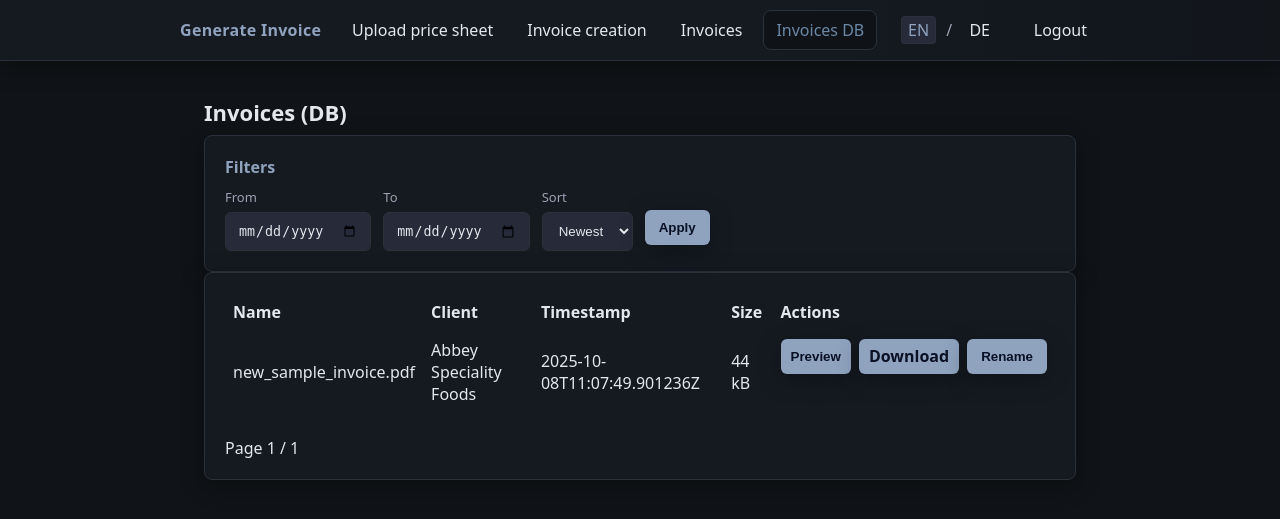
After one commit to ai-shubham-mishra/Automated_Invoicing, a Flask app: page /invoices-db in a window 1280 px wide. The commit adds this page. Shown: the top 519 px of the page. Run offline with Flask 3, Linux system fonts and the light colour scheme; a user stored in the database is signed in; data comes from the database, SQL or seed files in the repository; both versions use the stored data as it was after the commit; parts of the project's set-up code (start-up, migrations or seed data) failed here and were passed over.

Commit message:
Testing a DB + Directory approach for faster invoices loads

```diff
--- a/app.py
+++ b/app.py
@@ -42,6 +42,16 @@ if not PRICING_DB_PATH:
 
 # Ensure the target directory for the SQLite file exists
 os.makedirs(os.path.dirname(PRICING_DB_PATH), exist_ok=True)
+
+# Dedicated Invoices metadata database (store metadata only; PDFs stay on disk)
+INVOICES_DB_PATH = os.getenv("INVOICES_DB_PATH")
+if not INVOICES_DB_PATH:
+    configured_inv_db_dir = os.getenv("INVOICES_DB_DIR") or os.getenv("INVOICE_DB_DIR")
+    if configured_inv_db_dir:
+        INVOICES_DB_PATH = os.path.join(configured_inv_db_dir, "invoices.db")
+    else:
+        INVOICES_DB_PATH = os.path.join(BASE_DIR, "invoices.db")
+os.makedirs(os.path.dirname(INVOICES_DB_PATH), exist_ok=True)
 
 # Set your n8n webhook URL here directly
 WEBHOOK_URL = os.getenv("INVOICE_WEBHOOK_URL")  # e.g., "http://localhost:5678/webhook/your-path"
@@ -111,6 +121,54 @@ def insert_pricing_rows(conn: sqlite3.Connection, headers: list[str], rows: list
 def init_db() -> None:
     # Nothing to initialize for pricing DB beyond file existence; table is recreated on import
     os.makedirs(UPLOAD_DIR, exist_ok=True)
+    # Initialize invoices DB (metadata table)
+    try:
+        conn = sqlite3.connect(INVOICES_DB_PATH)
+        cur = conn.cursor()
+        cur.execute(
+            """
+            CREATE TABLE IF NOT EXISTS "invoices" (
+              id TEXT PRIMARY KEY,
+              name TEXT NOT NULL,
+              client TEXT,
+              file TEXT NOT NULL,
+              size INTEGER NOT NULL,
+              created_at TEXT NOT NULL
+            )
+            """
+        )
+        cur.execute("CREATE INDEX IF NOT EXISTS idx_invoices_created_at ON invoices(created_at)")
+        cur.execute("CREATE INDEX IF NOT EXISTS idx_invoices_client_created ON invoices(client, created_at)")
+        conn.commit()
+    except Exception:
+        pass
+    finally:
+        try:
+            conn.close()
+        except Exception:
+            pass
+
+def get_invoices_db() -> sqlite3.Connection:
+    conn = sqlite3.connect(INVOICES_DB_PATH)
+    conn.row_factory = sqlite3.Row
+    return conn
+
+def add_invoice_db_record(inv_id: str, name: str, client: str, rel_pdf_path: str, size_bytes: int, created_at_iso: str) -> None:
+    try:
+        conn = get_invoices_db()
+        cur = conn.cursor()
+        cur.execute(
+            "INSERT OR REPLACE INTO invoices (id, name, client, file, size, created_at) VALUES (?, ?, ?, ?, ?, ?)",
+            (inv_id, name, client, rel_pdf_path, size_bytes, created_at_iso),
+        )
+        conn.commit()
+    except Exception:
+        pass
+    finally:
+        try:
+            conn.close()
+        except Exception:
+            pass
 
 
 # ----------------------------
@@ -690,6 +748,11 @@ def api_generate_invoice():
         size_bytes = os.path.getsize(archive_path)
 
         record = _add_invoice_record(safe_final, client_name, archive_rel, size_bytes)
+        # Also persist metadata to invoices DB (for the new DB-driven view)
+        try:
+            add_invoice_db_record(record["id"], record["name"], record["client"], record["file"], record["size"], record["created_at"])
+        except Exception:
+            pass
 
         # Create one-time download temp copy
         tmp_path = os.path.join(DOWNLOAD_TMP_DIR, f"{record['id']}.pdf")
@@ -863,6 +926,146 @@ def api_customers():
         return jsonify([]), 500
 
 
+# ----------------------------
+# Invoices (DB-backed) pages and APIs
+# ----------------------------
+@app.get("/invoices-db")
+@login_required
+def invoices_db_dashboard():
+    sort = (request.args.get("sort") or "newest").lower()
+    date_from = (request.args.get("from") or "").strip()
+    date_to = (request.args.get("to") or "").strip()
+    page = max(int(request.args.get("page", 1)), 1)
+    page_size = 7
+
+    conn = get_invoices_db()
+    try:
+        where = []
+        params: list[Any] = []
+        if date_from:
+            where.append("substr(created_at,1,10) >= ?")
+            params.append(date_from[:10])
+        if date_to:
+            where.append("substr(created_at,1,10) <= ?")
+            params.append(date_to[:10])
+        where_sql = ("WHERE " + " AND ".join(where)) if where else ""
+
+        cur = conn.cursor()
+        cur.execute(f"SELECT COUNT(*) FROM invoices {where_sql}", params)
+        row = cur.fetchone()
+        total = int(row[0]) if row is not None else 0
+
+        order = "DESC" if sort != "oldest" else "ASC"
+        offset = (page - 1) * page_size
+        cur.execute(
+            f"SELECT id, name, client, created_at, size, file FROM invoices {where_sql} ORDER BY created_at {order} LIMIT ? OFFSET ?",
+            params + [page_size, offset],
+        )
+        rows = cur.fetchall()
+        items = [
+            {
+                "id": r["id"],
+                "name": r["name"],
+                "client": r["client"],
+                "created_at": r["created_at"],
+                "size": r["size"],
+                "file": r["file"],
+            }
+            for r in rows
+        ]
+    finally:
+        conn.close()
+
+    total_pages = (total // page_size) + (1 if total % page_size else 0)
+    def _build_url(target_page: int) -> str:
+        return url_for(
+            "invoices_db_dashboard",
+            page=target_page,
+            sort=sort,
+            **({"from": date_from} if date_from else {}),
+            **({"to": date_to} if date_to else {}),
+        )
+    prev_url = _build_url(page - 1) if page > 1 else None
+    next_url = _build_url(page + 1) if page < total_pages else None
+
+    return render_template(
+        "invoices_db.html",
+        items=items,
+        page=page,
+        page_size=page_size,
+        total=total,
+        sort=sort,
+        date_from=date_from,
+        date_to=date_to,
+        prev_url=prev_url,
+        next_url=next_url,
+        total_pages=total_pages,
+    )
+
+
+@app.get("/api/invoices-db")
+@login_required
+def api_invoices_db_list():
+    sort = (request.args.get("sort") or "newest").lower()
+    date_from = (request.args.get("from") or "").strip()
+    date_to = (request.args.get("to") or "").strip()
+    page = max(int(request.args.get("page", 1)), 1)
+    page_size = max(int(request.args.get("page_size", 7)), 1)
+
+    conn = get_invoices_db()
+    try:
+        where = []
+        params: list[Any] = []
+        if date_from:
+            where.append("substr(created_at,1,10) >= ?")
+            params.append(date_from[:10])
+        if date_to:
+            where.append("substr(created_at,1,10) <= ?")
+            params.append(date_to[:10])
+        where_sql = ("WHERE " + " AND ".join(where)) if where else ""
+
+        cur = conn.cursor()
+        cur.execute(f"SELECT COUNT(*) FROM invoices {where_sql}", params)
+        row = cur.fetchone()
+        total = int(row[0]) if row is not None else 0
+
+        order = "DESC" if sort != "oldest" else "ASC"
+        offset = (page - 1) * page_size
+        cur.execute(
+            f"SELECT id, name, client, created_at, size FROM invoices {where_sql} ORDER BY created_at {order} LIMIT ? OFFSET ?",
+            params + [page_size, offset],
+        )
+        items = [dict(r) for r in cur.fetchall()]
+    finally:
+        conn.close()
+
+    for it in items:
+        it["preview_url"] = url_for("preview_invoice", invoice_id=it["id"])
+        it["download_url"] = url_for("download_invoice_once", invoice_id=it["id"])
+    return jsonify({"total": total, "page": page, "items": items})
+
+
+@app.post("/api/invoices-db/rename")
+@login_required
+def api_invoices_db_rename():
+    data = request.get_json(silent=True) or {}
+    rec_id = (data.get("id") or "").strip()
+    new_name = (data.get("name") or "").strip()
+    if not rec_id or not new_name:
+        return jsonify({"error": "id and name required"}), 400
+    safe = secure_filename(new_name if new_name.lower().endswith('.pdf') else new_name + '.pdf')
+    conn = get_invoices_db()
+    try:
+        cur = conn.cursor()
+        cur.execute("UPDATE invoices SET name = ? WHERE id = ?", (safe, rec_id))
+        if cur.rowcount == 0:
+            return jsonify({"error": "not found"}), 404
+        conn.commit()
+        return jsonify({"ok": True})
+    finally:
+        conn.close()
+
+
 @app.get("/api/prices")
 def api_prices():
     kunde = (request.args.get("kunde") or "").strip()
--- a/templates/base.html
+++ b/templates/base.html
@@ -15,6 +15,7 @@
           <a href="{{ url_for('feeddata_get') }}" class="tab {{ 'active' if request.path == url_for('feeddata_get') else '' }}">{{ t('feed_title') }}</a>
           <a href="{{ url_for('invoicecreation_get') }}" class="tab {{ 'active' if request.path == url_for('invoicecreation_get') else '' }}">{{ t('invoice_title') }}</a>
           <a href="{{ url_for('invoices_dashboard') }}" class="tab {{ 'active' if request.path == url_for('invoices_dashboard') else '' }}">{{ t('invoices') }}</a>
+          <a href="{{ url_for('invoices_db_dashboard') }}" class="tab {{ 'active' if request.path == url_for('invoices_db_dashboard') else '' }}">{{ t('invoices') }} DB</a>
         </nav>
         <div class="lang-switch">
           <a href="{{ url_for('set_lang', lang='en') }}" class="{{ 'active' if lang == 'en' else '' }}">EN</a>
--- /dev/null
+++ b/templates/invoices_db.html
@@ -0,0 +1,137 @@
+{% extends 'base.html' %}
+{% import '_components.html' as ui %}
+{% block content %}
+  <h1>{{ t('invoices') }} (DB)</h1>
+  {% call ui.card(t('filters')) %}
+    <form method="get" action="{{ url_for('invoices_db_dashboard') }}" class="filters">
+      <div class="filters-row">
+        <div class="filter-item">
+          <label for="from">{{ t('from') }}</label>
+          <input type="date" id="from" name="from" value="{{ date_from[:10] if date_from else '' }}">
+        </div>
+        <div class="filter-item">
+          <label for="to">{{ t('to') }}</label>
+          <input type="date" id="to" name="to" value="{{ date_to[:10] if date_to else '' }}">
+        </div>
+        <div class="filter-item">
+          <label for="sort">Sort</label>
+          <select id="sort" name="sort">
+            <option value="newest" {{ 'selected' if sort == 'newest' else '' }}>{{ t('sort_newest') }}</option>
+            <option value="oldest" {{ 'selected' if sort == 'oldest' else '' }}>{{ t('sort_oldest') }}</option>
+          </select>
+        </div>
+        <div class="filter-actions">
+          <button class="btn btn-primary" type="submit">Apply</button>
+        </div>
+      </div>
+    </form>
+  {% endcall %}
+
+  {% if items|length == 0 %}
+    <p>{{ t('no_invoices') }}</p>
+  {% else %}
+    <div class="card">
+      <div class="card-body">
+        <table class="table" style="width:100%; border-collapse:collapse;">
+          <thead>
+            <tr>
+              <th style="text-align:left; padding:8px;">Name</th>
+              <th style="text-align:left; padding:8px;">Client</th>
+              <th style="text-align:left; padding:8px;">Timestamp</th>
+              <th style="text-align:left; padding:8px;">Size</th>
+              <th style="text-align:left; padding:8px;">Actions</th>
+            </tr>
+          </thead>
+          <tbody>
+            {% for it in items %}
+            <tr>
+              <td style="padding:8px;">{{ it.name }}</td>
+              <td style="padding:8px;">{{ it.client }}</td>
+              <td style="padding:8px;">{{ it.created_at }}</td>
+              <td style="padding:8px;">{{ (it.size // 1024) }} kB</td>
+              <td style="padding:8px; display:flex; gap:8px;">
+                <button class="btn btn-sm" type="button" onclick="openPreview('{{ url_for('preview_invoice', invoice_id=it.id) }}', '{{ it.name }}')">{{ t('preview') }}</button>
+                <a class="btn btn-primary btn-sm" href="{{ url_for('download_invoice_once', invoice_id=it.id) }}">{{ t('download') }}</a>
+                <button class="btn" type="button" onclick="openRename('{{ it.id }}', '{{ it.name }}')">{{ t('rename') }}</button>
+              </td>
+            </tr>
+            {% endfor %}
+          </tbody>
+        </table>
+        <div style="display:flex; justify-content:space-between; margin-top:12px;">
+          <div>
+            Page {{ page }} / {{ total_pages }}
+          </div>
+          <div style="display:flex; gap:8px;">
+            {% if prev_url %}
+              <a class="btn" href="{{ prev_url }}">Prev</a>
+            {% endif %}
+            {% if next_url %}
+              <a class="btn" href="{{ next_url }}">Next</a>
+            {% endif %}
+          </div>
+        </div>
+      </div>
+    </div>
+  {% endif %}
+
+  <div id="modal_backdrop" class="modal-backdrop" style="display:none;"></div>
+  <div id="modal" class="modal" style="display:none;">
+    <div class="modal-card">
+      <div class="modal-header">
+        <div id="modal_title"></div>
+        <button class="btn" type="button" onclick="closeModal()">✕</button>
+      </div>
+      <div class="modal-body" id="modal_body"></div>
+      <div class="modal-footer" id="modal_footer"></div>
+    </div>
+  </div>
+
+  <script>
+    const backdrop = document.getElementById('modal_backdrop');
+    const modal = document.getElementById('modal');
+    const modalTitle = document.getElementById('modal_title');
+    const modalBody = document.getElementById('modal_body');
+    const modalFooter = document.getElementById('modal_footer');
+
+    function openModal(title){
+      modalTitle.textContent = title || '';
+      backdrop.style.display = 'block';
+      modal.style.display = 'flex';
+    }
+    function closeModal(){
+      modal.style.display = 'none';
+      backdrop.style.display = 'none';
+      modalTitle.textContent = '';
+      modalBody.innerHTML = '';
+      modalFooter.innerHTML = '';
+    }
+
+    function openPreview(url, name){
+      openModal('Preview');
+      modalBody.innerHTML = '<iframe src="' + url + '" style="width:100%; height:70vh; border:none; background:#0e1116;"></iframe>';
+      modalFooter.innerHTML = '';
+    }
+
+    function openRename(id, currentName){
+      openModal('Rename');
+      modalBody.innerHTML = '<input type="text" id="rename_input" value="' + (currentName || 'invoice.pdf') + '" style="width:100%;">';
+      const saveBtn = document.createElement('button');
+      saveBtn.className = 'btn btn-primary';
+      saveBtn.textContent = 'Save';
+      saveBtn.onclick = async () => {
+        const name = document.getElementById('rename_input').value.trim();
+        if(!name) return;
+        const resp = await fetch('/api/invoices-db/rename', { method: 'POST', headers: { 'Content-Type': 'application/json' }, body: JSON.stringify({ id, name }) });
+        if(!resp.ok){
+          const j = await resp.json().catch(() => ({}));
+          alert(j.error || 'Rename failed');
+          return;
+        }
+        closeModal();
+        location.reload();
+      };
+      modalFooter.appendChild(saveBtn);
+    }
+  </script>
+{% endblock %}
```
Also changed, not shown: invoices.db (added).
